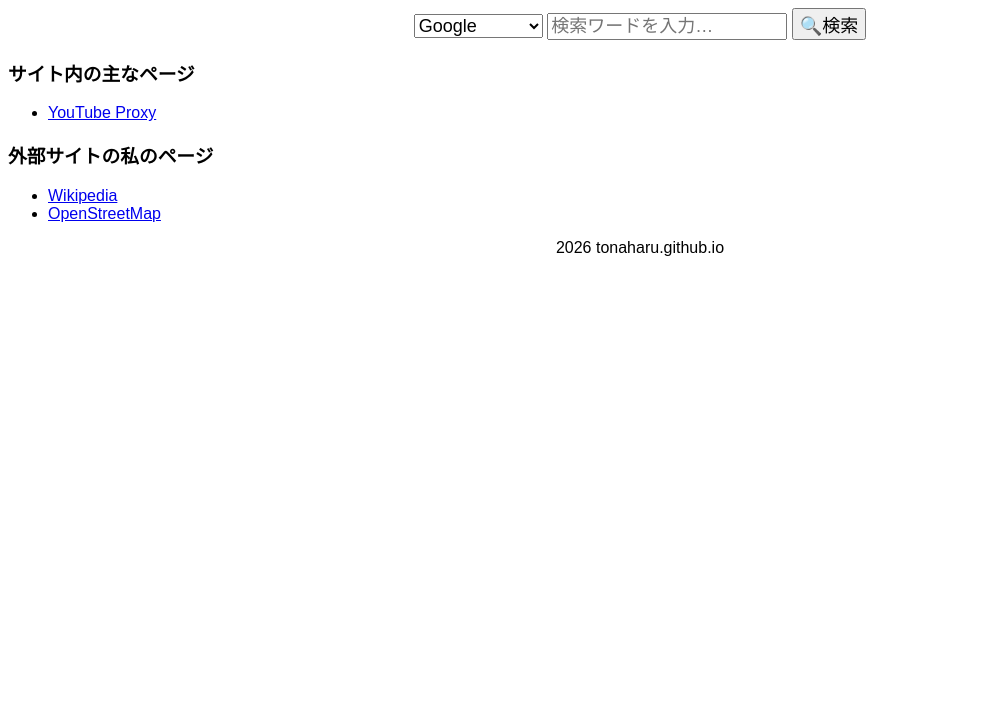
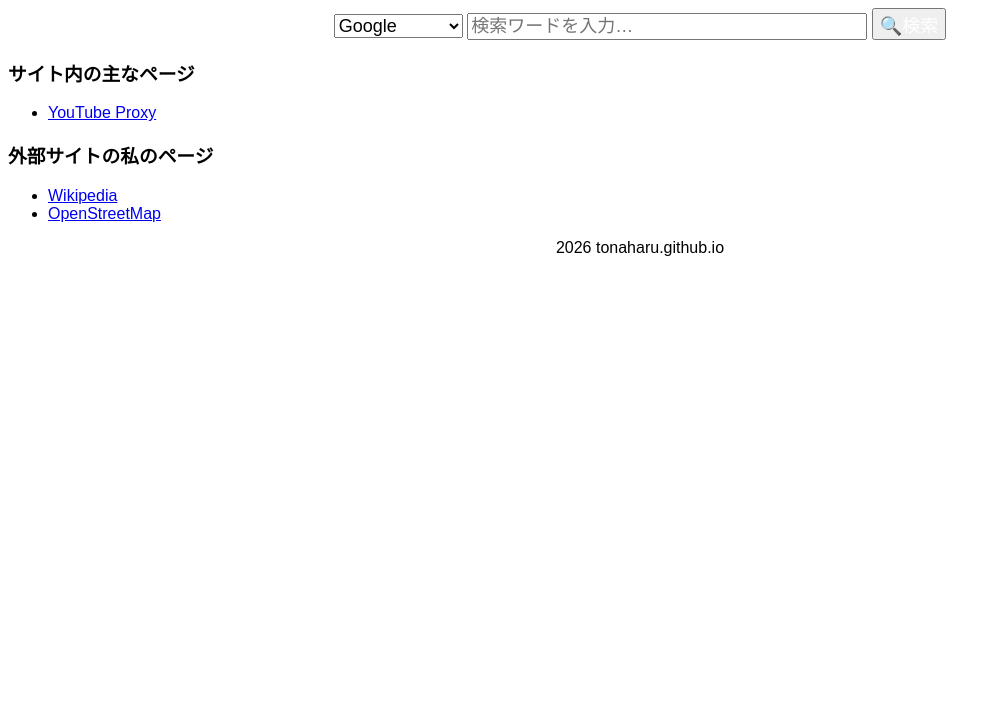
Before and after one commit to tonaharu/tonaharu.github.io, a plain HTML site: page index.html in a window 1280 px wide. Shown: the part 81-800 px from the top of the page, without its empty margins (0-1001 px from the left). Drawn offline with Linux system fonts and the light colour scheme; a web font is replaced by a local one.

Commit message:
Update style.css

```diff
--- a/style.css
+++ b/style.css
@@ -3,6 +3,13 @@ body {
 }
 #upper {
   text-align: center;
+}
+#search {
+  width: 400px;
+}
+#sb {
+  color: white;
+  font-color: black;
 }
 select {
   font-size: 18px;
```
